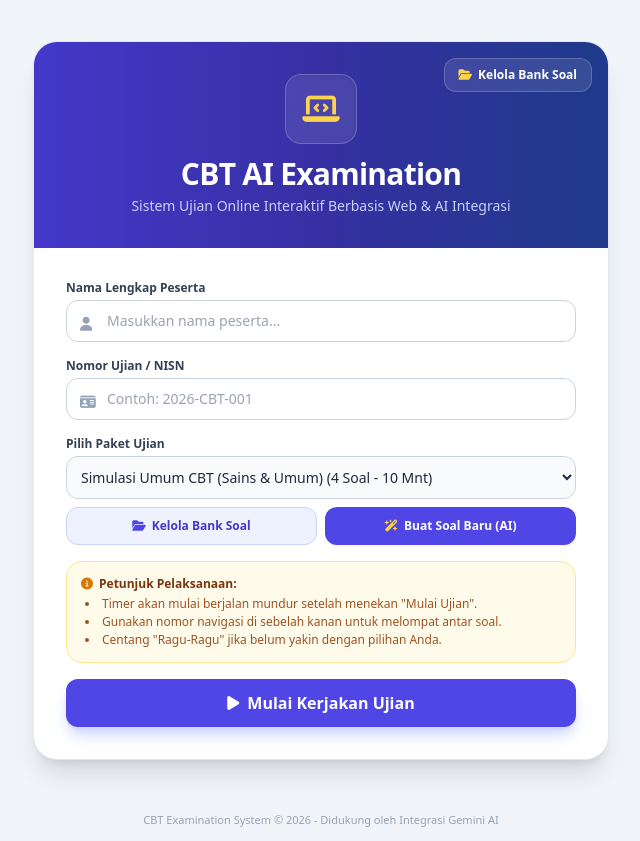
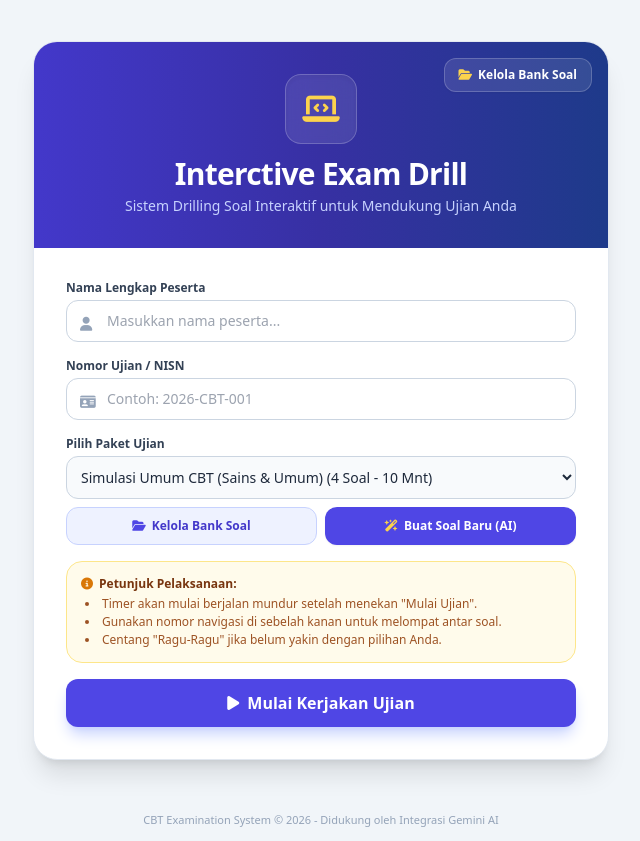
Before and after one commit to harrysanjaya26/cbt-exam_har, a plain HTML site: page apk cbt interaktif-final.html in a window 1280 px wide. Shown: the whole page, without its empty margins (319-959 px from the left). Drawn offline with nearby package versions, Linux system fonts and the light colour scheme.

Commit message:
Update apk cbt interaktif-final.html

```diff
--- a/apk cbt interaktif-final.html
+++ b/apk cbt interaktif-final.html
@@ -31,8 +31,8 @@
                 <div class="inline-flex bg-white/10 backdrop-blur-md p-4 rounded-2xl mb-3 border border-white/20 shadow-inner">
                     <i class="fa-solid fa-laptop-code text-3xl text-amber-300"></i>
                 </div>
-                <h1 class="text-2xl sm:text-3xl font-extrabold tracking-tight">CBT AI Examination</h1>
-                <p class="text-indigo-200 text-xs sm:text-sm mt-1">Sistem Ujian Online Interaktif Berbasis Web & AI Integrasi</p>
+                <h1 class="text-2xl sm:text-3xl font-extrabold tracking-tight">Interctive Exam Drill</h1>
+                <p class="text-indigo-200 text-xs sm:text-sm mt-1">Sistem Drilling Soal Interaktif untuk Mendukung Ujian Anda</p>
 
                 <!-- Tombol Impor Bank Soal / Gemini & Kelola -->
                 <button onclick="openImporterModal('manage')" class="absolute top-4 right-4 bg-white/10 hover:bg-white/20 text-white text-xs px-3.5 py-2 rounded-xl border border-white/20 backdrop-blur-xs transition flex items-center gap-1.5 shadow-sm font-semibold">
```
